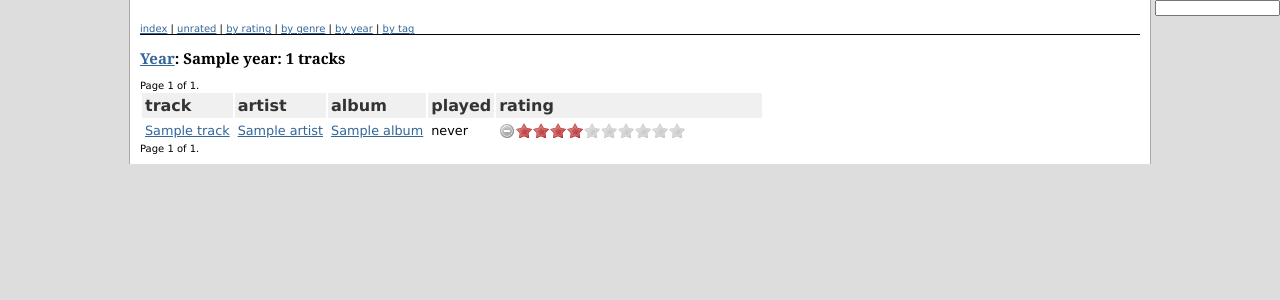
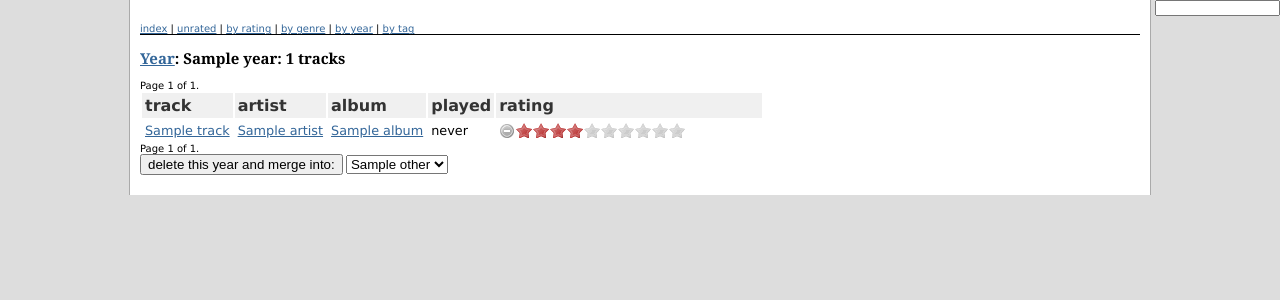
Before and after one commit to thraxil/maut, a Django app: template templates/music/year.html in a window 1280 px wide. Shown: the top 300 px of the page. Run offline with Django 3.2, Linux system fonts and the light colour scheme; the template is opened without the code that fills it: most values are stand-ins (such as "Sample title", 1, 10 or a date in 2020); parts of the project's set-up code (start-up, migrations or seed data) failed here and were passed over.

Commit message:
year merge form

```diff
--- a/music/models.py
+++ b/music/models.py
@@ -173,7 +173,11 @@ class Year(models.Model):
         db_table = u'year'
 
     def get_absolute_url(self):
-        return "/year/%s/" % self.name
+        return "/year/%d/" % self.id
+
+    def all_others(self):
+        return Year.objects.all().exclude(id=self.id).order_by("name")
+
 
 class Images(models.Model):
     path = models.TextField()
--- a/templates/music/year.html
+++ b/templates/music/year.html
@@ -64,5 +64,15 @@
     </span>
 </div>
 
+<form action="change/" method="post">
+{% csrf_token %}
+<input type="submit" value="delete this year and merge into:" />
+<select name="newyear">
+{% for g in year.all_others %}
+<option value="{{g.id}}">{{g.name}}</option>
+{% endfor %}
+</select>
+
+</form>
 
 {% endblock %}
--- a/urls.py
+++ b/urls.py
@@ -43,7 +43,8 @@ urlpatterns = patterns('',
                        (r'^tag/(?P<tag>.+)/$','music.views.tag'),
 
                        (r'^year/$','music.views.years'),
-                       (r'^year/(?P<year>.+)/$','music.views.year'),
+                       (r'^year/(?P<year>\d+)/$','music.views.year'),
+                       (r'^year/(?P<year>\d+)/change/$','music.views.merge_year'),
 
                        (r'^yeartop/$','music.views.yeartop'),
                        (r'^facet/$','music.views.facet'),
```
Also changed, not shown: music/views.py (+11 -1 lines).
